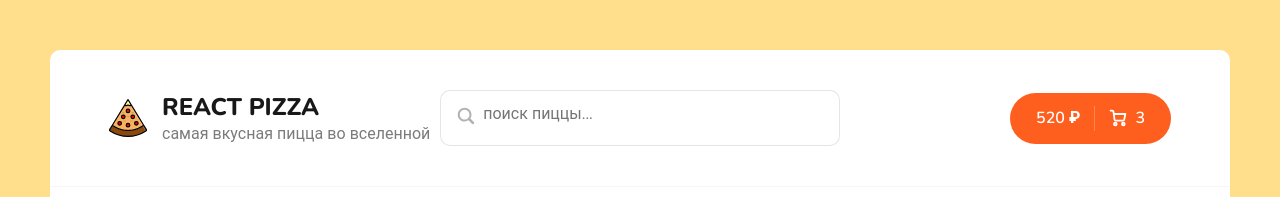
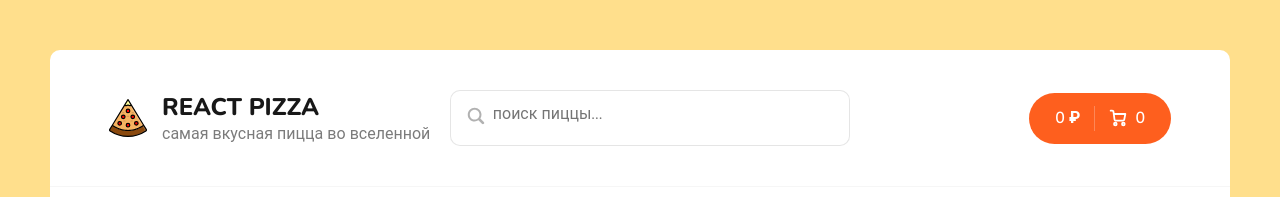
Before and after one commit to oleg-lego-lego/pizza_restaurant, a React (Create React App) app: page / in a window 1280 px wide. Shown: the top 197 px of the page. Built offline with nearby package versions, Linux system fonts and the light colour scheme; no server answers.

Commit message:
add props items, totalPrice in useSelector

```diff
--- a/src/components/Header/Header.tsx
+++ b/src/components/Header/Header.tsx
@@ -2,10 +2,13 @@ import React from "react";
 import logoSvg from "../../assets/img/pizza-logo.svg"
 import {Link} from "react-router-dom";
 import {Search} from "../Search/Search";
+import {useSelector} from "react-redux";
+import {RootState} from "../../redux/store";
 
-type HeaderPropsType = {}
 
-export const Header = (props: HeaderPropsType) => {
+export const Header = () => {
+    const {items, totalPrice} = useSelector((state: RootState) => state.cart)
+
     return (
         <div className="header">
             <div className="container">
@@ -19,11 +22,11 @@ export const Header = (props: HeaderPropsType) => {
                     </div>
                 </Link>
 
-                <Search />
+                <Search/>
 
                 <div className="header__cart">
                     <Link to="/cart" className="button button--cart">
-                        <span>520 ₽</span>
+                        <span>{totalPrice} ₽</span>
                         <div className="button__delimiter"></div>
                         <svg
                             width="18"
@@ -54,7 +57,7 @@ export const Header = (props: HeaderPropsType) => {
                                 strokeLinejoin="round"
                             />
                         </svg>
-                        <span>3</span>
+                        <span>{items.length}</span>
                     </Link>
                 </div>
             </div>
--- a/src/redux/slices/cartSlice.ts
+++ b/src/redux/slices/cartSlice.ts
@@ -20,7 +20,7 @@ const cartSlice = createSlice({
         removeItem(state, action) {
             state.items = state.items.filter((obj: any)=> obj.id !== action.payload) // fixed
         },
-        clearItems(state, action) {
+        clearItems(state) {
             state.items = []
         },
     }
```
